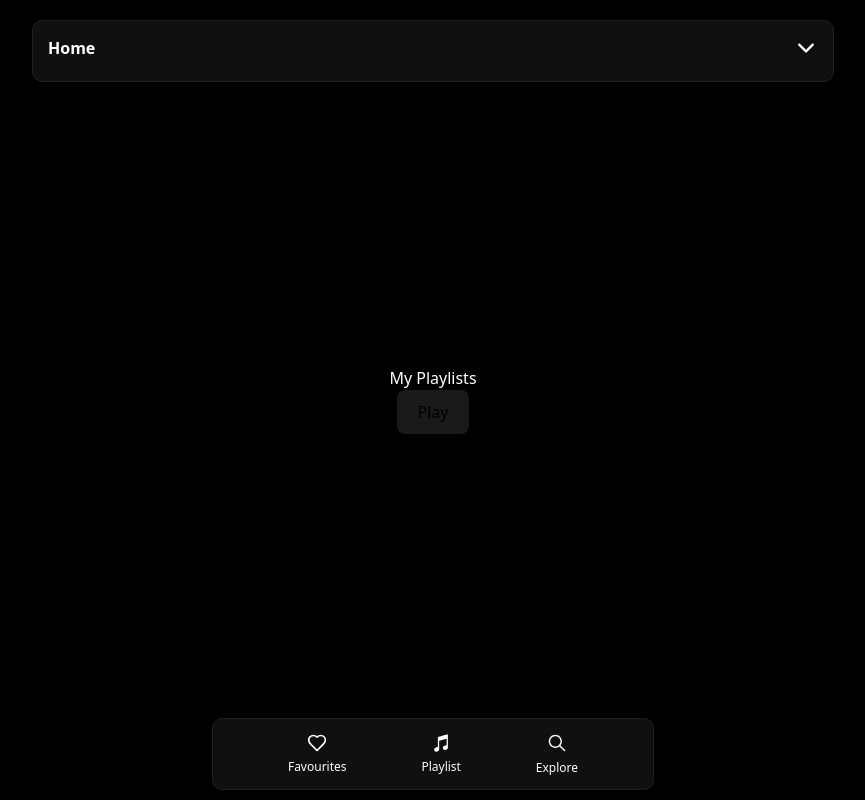
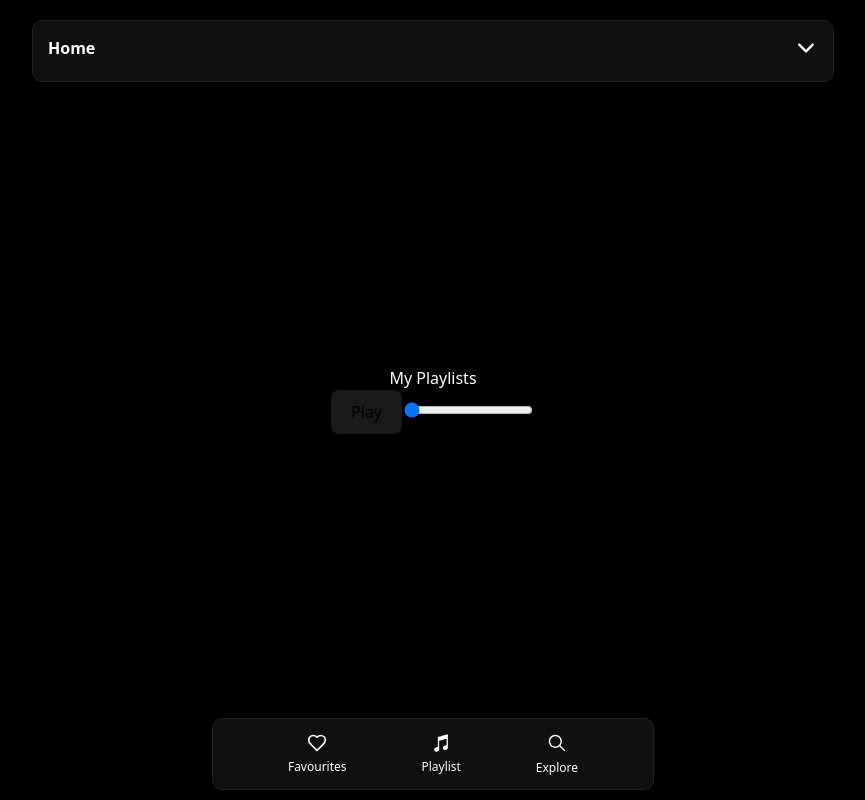
Before and after one commit to msingh17122000/rust-music, a React (Vite) app in the folder Frontend/: page / in a window 1280 px wide. Shown: the whole page, without its empty margins (207-1072 px from the left). Built offline with nearby package versions, Linux system fonts and the light colour scheme.

Commit message:
Music seek

```diff
--- a/Frontend/src/components/Pages/MyPlaylists/MyPlaylists.jsx
+++ b/Frontend/src/components/Pages/MyPlaylists/MyPlaylists.jsx
@@ -3,7 +3,9 @@ import React, { useRef, useState } from 'react'
 function MyPlaylists() {
   const audioRef = useRef(null);
   const [isPlaying, setIsPlaying] = useState(false);
+  const [progress, setProgress] = useState(0);
 
+  // Toggle play/pause
   const togglePlayPause = () => {
     if (isPlaying) {
       audioRef.current.pause();
@@ -12,15 +14,41 @@ function MyPlaylists() {
     }
     setIsPlaying(!isPlaying);
   };
+
+  // Seek to a specific time
+  const seekAudio = (event) => {
+    const newTime = event.target.value;
+    audioRef.current.currentTime = newTime; // Set the audio time
+    setProgress(newTime);
+  };
+
+  // Update progress bar as the audio plays
+  const updateProgress = () => {
+    setProgress(audioRef.current.currentTime);
+  };
   return (
     <div>
       My Playlists
       <div>
-        <audio ref={audioRef} src="./assets/music/BalleBalle.mp3" />
-        <button onClick={togglePlayPause}>
-          {isPlaying ? "Pause" : "Play"}
-        </button>
-      </div>
+      <audio
+        ref={audioRef}
+        src="./assets/music/BalleBalle.mp3"
+        onTimeUpdate={updateProgress} // Update progress bar
+        onEnded={() => setIsPlaying(false)} // Stop when finished
+      />
+      <button onClick={togglePlayPause}>
+        {isPlaying ? "Pause" : "Play"}
+      </button>
+
+      {/* Seek Bar (Progress Slider) */}
+      <input
+        type="range"
+        min="0"
+        max={audioRef.current?.duration || 0} // Ensure max is the duration
+        value={progress}
+        onChange={seekAudio} // Seek when user moves slider
+      />
+    </div>
     </div>
   )
 }
```
Also changed, not shown: 1 other file (tests, documents, lock files or other folders).
